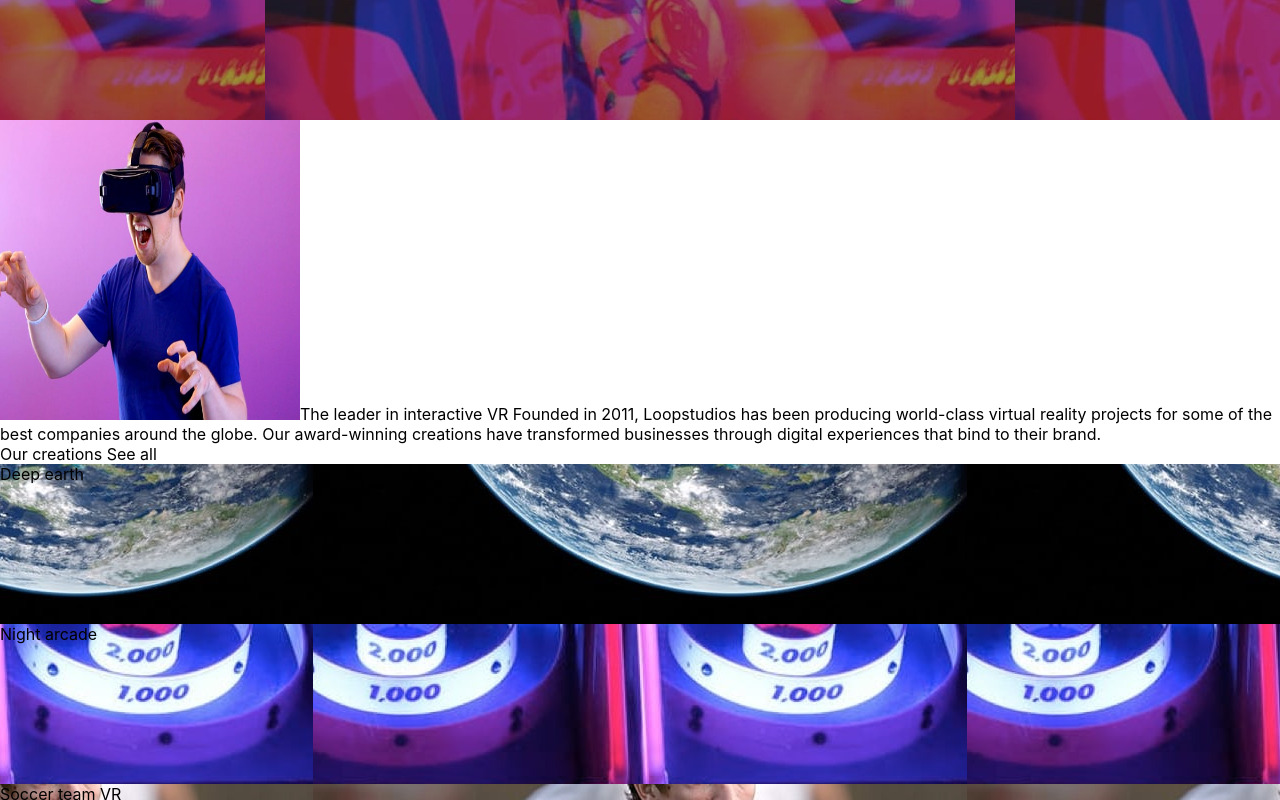
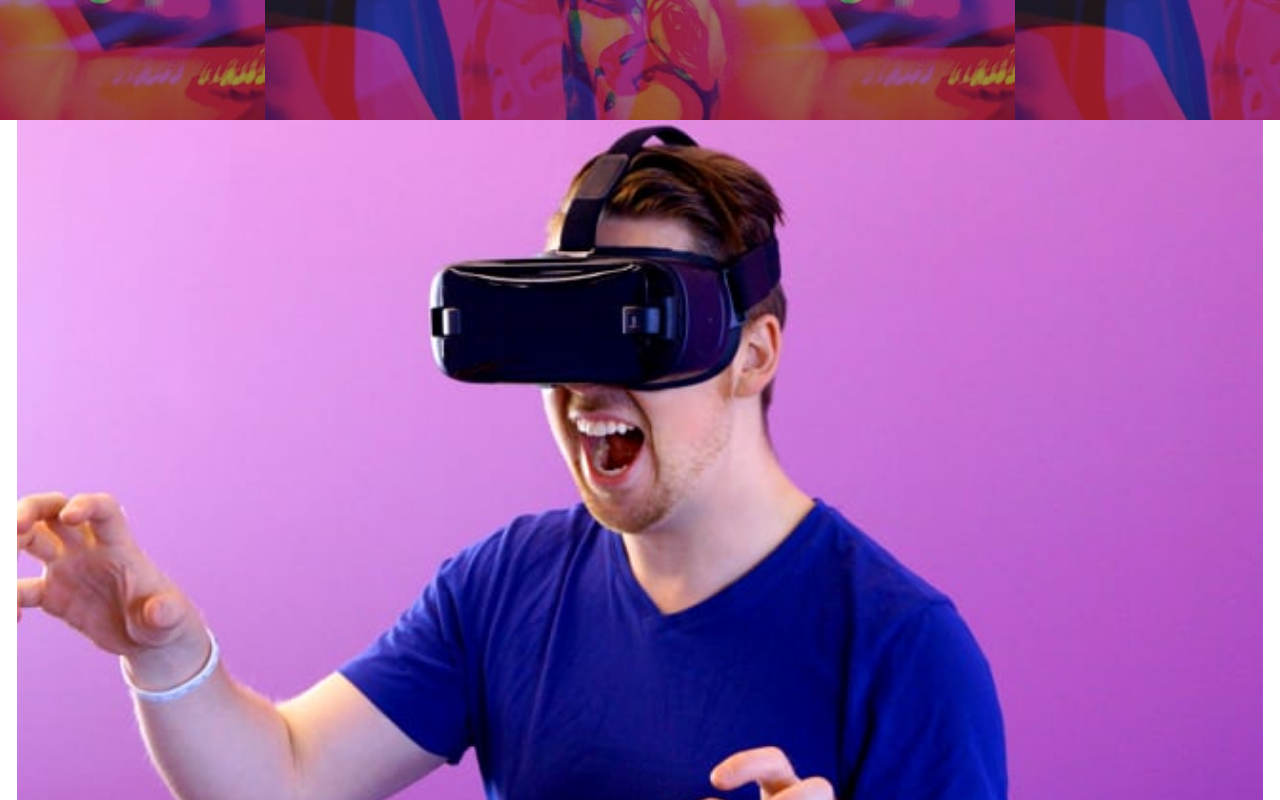
Before and after one commit to ehosaini/portfolio, a Next.js app: page /frontend-portfolio/loopstudios in a window 1280 px wide. Shown: the part 680-1480 px from the top of the page. Built offline with nearby package versions, Linux system fonts and the light colour scheme.

Commit message:
Adjust the middle part size

```diff
--- a/pages/frontend-portfolio/loopstudios/index.tsx
+++ b/pages/frontend-portfolio/loopstudios/index.tsx
@@ -41,20 +41,26 @@ function LoopStudios(){
                         Immersive experiences that deliver
                     </div>
 
-
-                    <div className={"container sm:mx-auto"}>
+                    <div className={'container sm:mx-auto'}
+                        style={{height: '100vh'}}>
+                        <div className={'h-2/5 w-11/12 mx-auto'}>
                             <Image
                                 src={`${interativeMobileImg}`}
                                 alt="Picture of the author"
-                            width={300}
-                            height={300}
+                                width={'750'}
+                                height={'500'}
+                                layout={'responsive'}
+                                objectFit={'contain'}
                             />
+                        </div>
+                        <div className={'h-3/5 w-11/12 mx-auto'}>
                             The leader in interactive VR
 
                             Founded in 2011, Loopstudios has been producing world-class virtual reality
                             projects for some of the best companies around the globe. Our award-winning
                             creations have transformed businesses through digital experiences that bind
                             to their brand.
+                        </div>
                     </div>
                     <div className={"container sm:mx-auto"}>
                         Our creations
```
Lines whose indentation alone changed are shown as unchanged.
